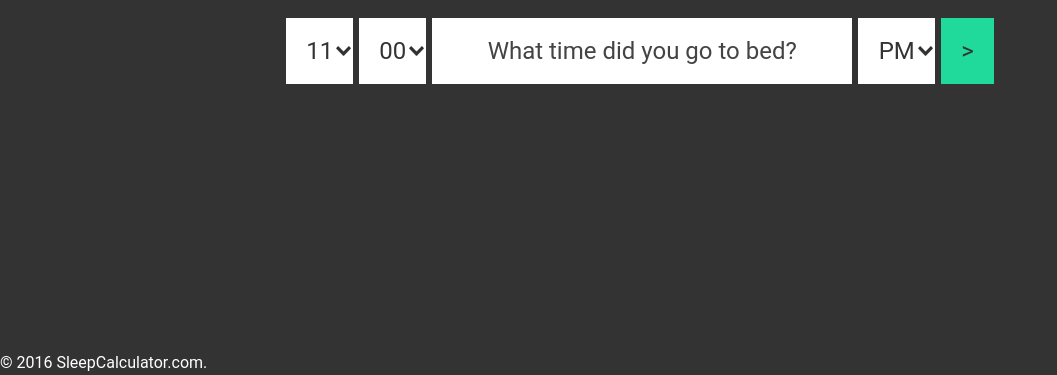
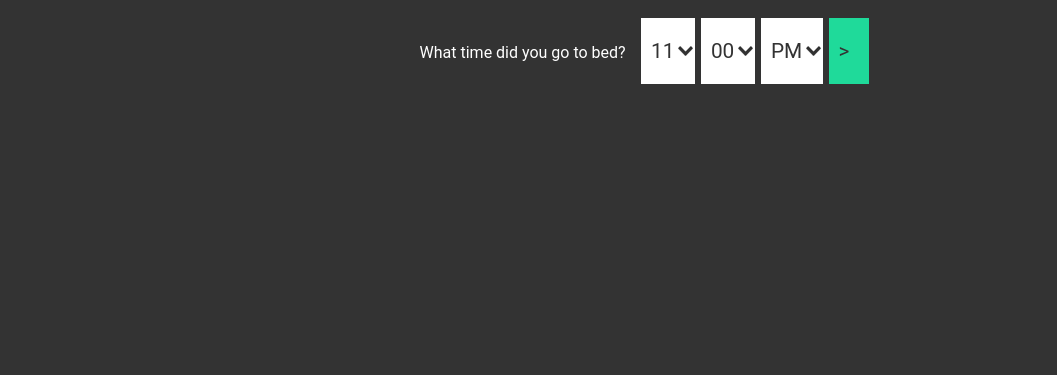
Before and after one commit to mattgd/Sleep-Calculator, a plain HTML site: page index.html in a window 1280 px wide. Shown: the part 425-800 px from the top of the page, without its empty margins (0-1057 px from the left). Drawn offline with nearby package versions, Linux system fonts and the light colour scheme.

Commit message:
Changed some CSS.

```diff
--- a/calculate.js
+++ b/calculate.js
@@ -24,7 +24,9 @@ $(document).ready(function() {
     }
     $('#minute option[value="0"]').attr('selected', 'selected');
 
+    $('#time-out-label').hide();
     $('#time-out').hide();
+
     $('#age').hide();
     $('.info').hide();
 
--- a/index.html
+++ b/index.html
@@ -17,12 +17,12 @@
                     <p>Easily calculate how much sleep you've gotten.</p>
                 </div>
 
+                <div class="input">
+                    <p id="time-in-label">What time did you go to bed?</p>
+                    <p id="time-out-label">What time did you wake up?</p>
                     <select class="dialog" name="hour" id="hour"></select>
-
                     <select class="dialog" name="minute" id="minute"></select>
 
-                <input class="dialog" type="text" id="time-in" placeholder="What time did you go to bed?" />
-                <input class="dialog" type="text" id="time-out" placeholder="What time did you wake up?" />
                     <select class="dialog" name="half" id="half">
                         <option id="pm" selected="selected" value="0">PM</option>
                         <option id="am" value="1">AM</option>
@@ -38,6 +38,8 @@
                         <option value="6">Adult (18+)</option>
                     </select>
                     <input class="dialog" type="button" id="dialog-next" value=">" />
+                </div>
+
                 <div class="info">
                     <div class="total-sleep"></div>
                     <div class="age-category" id="0">
@@ -71,11 +73,5 @@
                 </div>
             </div>
         </div>
-
-        <div class="footer">
-            <div class="container">
-                <p>&copy 2016 SleepCalculator.com.</p>
-            </div>
-        </div>
     </body>
 </html>
--- a/main.css
+++ b/main.css
@@ -80,14 +80,14 @@ b {
 	margin-top: 5px;
 }
 .dialog {
-	padding: 8px 20px 8px 20px;
+	padding: 8px 20px 8px 10px;
 	outline: none;
 	border: 0;
 	border: 1px solid #333;
 	font-family: 'Roboto', sans-serif;
 	color: #333;
 	text-align: center;
-	font-size: 1.5em;
+	font-size: 1.3em;
 	display: inline-block;
 	margin: 0;
 }
@@ -111,13 +111,6 @@ select {
 	-webkit-appearance:none; /* Safari and Chrome */
 	background: url('select_arrow.png') no-repeat 96% #FFF;
 }
-.footer {
-	position: fixed;
-	bottom: 0;
-}
-.footer .container p {
-	text-align: center;
-}
 .main .container {
 	margin: 0 auto;
 	width: 800px;
@@ -133,7 +126,11 @@ select {
 .info {
 	text-align: left;
 }
-.info div {
+div.input p {
+    margin: 10px;
+    display: inline-block;
+}
+div.info div {
 	background: #FFF;
 	color: #333;
 	margin: 10px;
```
Lines whose indentation alone changed are shown as unchanged.
